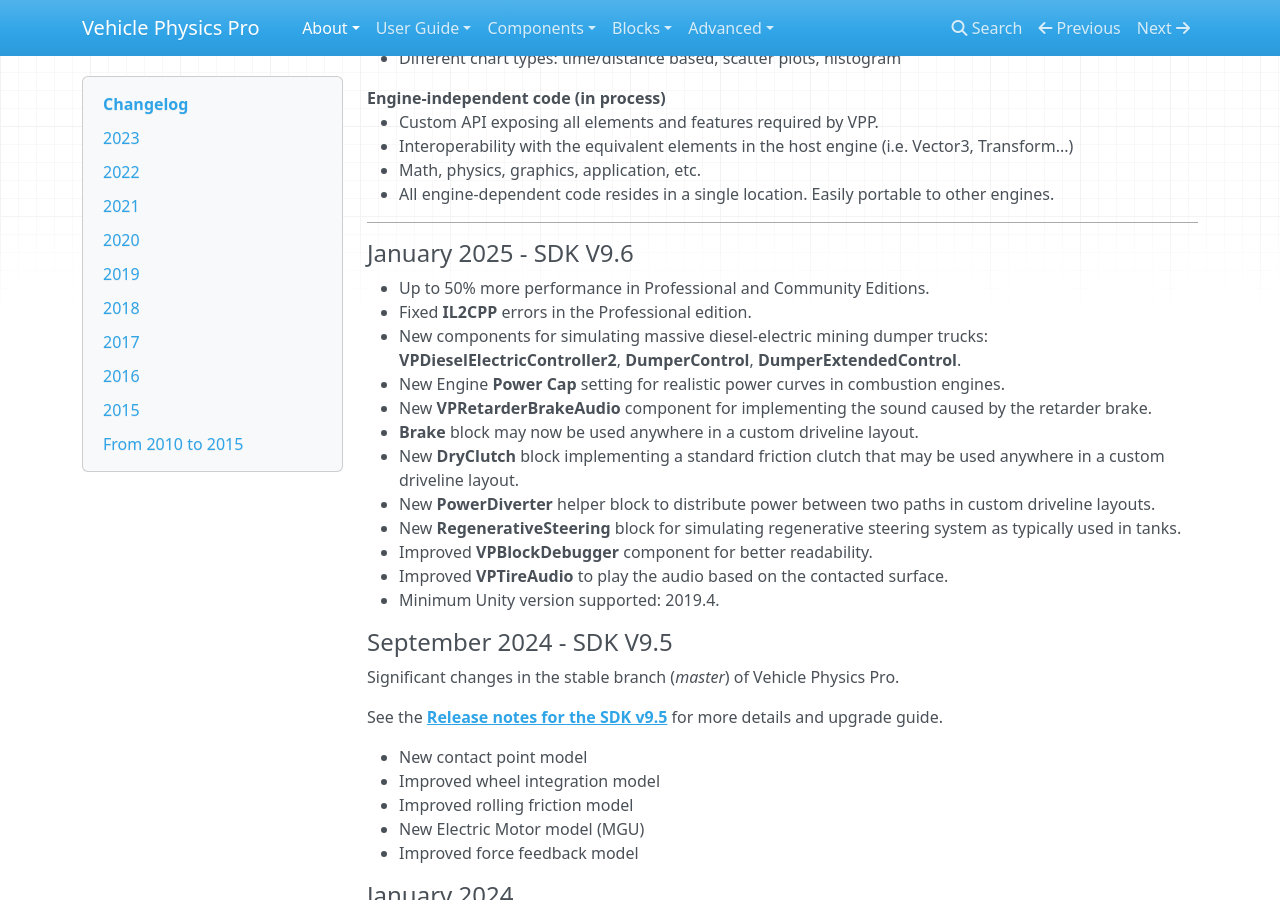
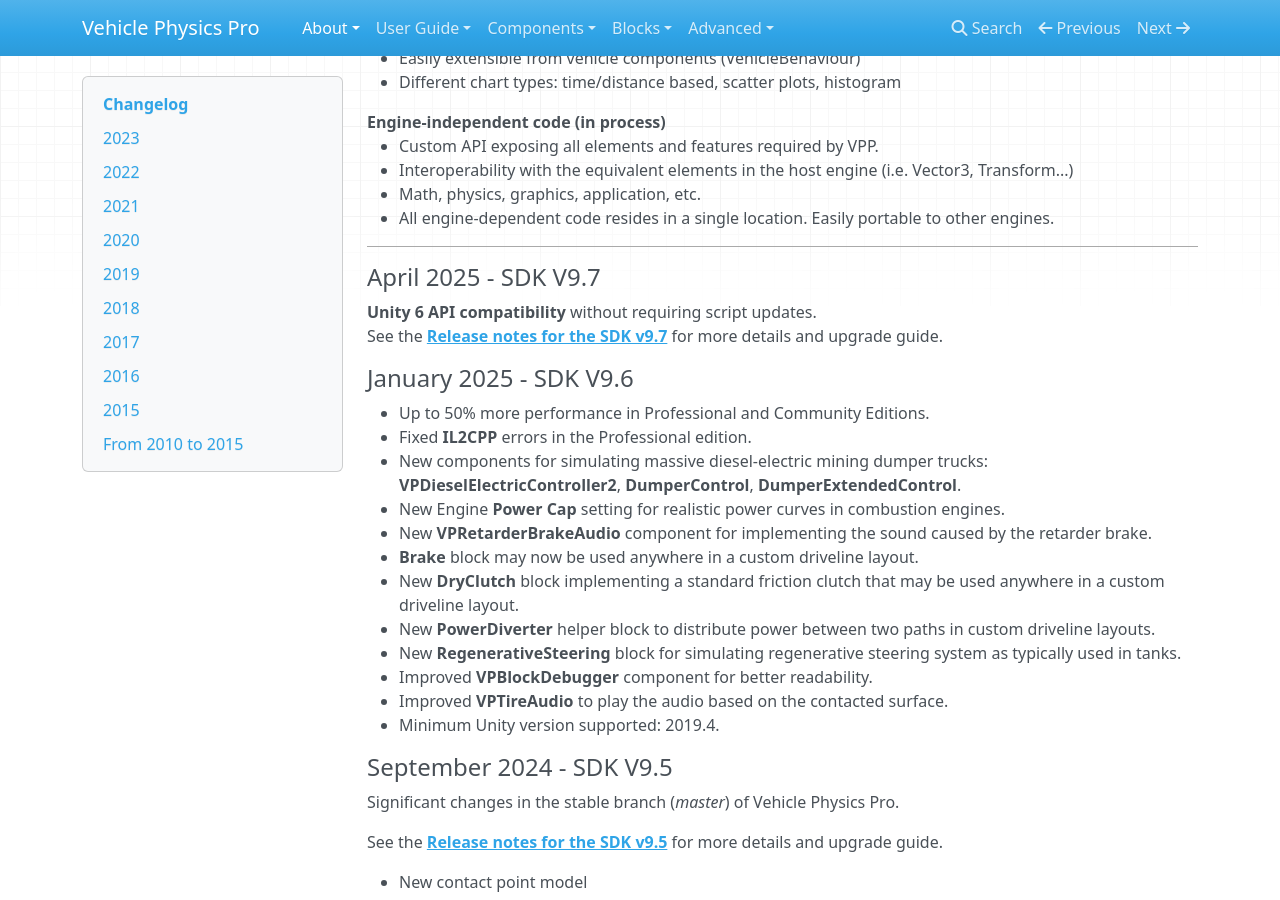
Before and after one commit to EdyJ/vehicle-physics-docs, an MkDocs documentation site: the page built from docs/about/changelog.md, in a window 1280 px wide and 900 px high, scrolled down 1704 px. Built offline with MkDocs 1.6.1, drawn with Linux system fonts in a browser that asks for light colours; nearby versions of some CDN libraries; library files that are not in the unit come from our copies; some of the changed text lies outside the part shown.

Commit message:
Changelog and release notes for SDK v9.7

```diff
--- a/docs/about/changelog.md
+++ b/docs/about/changelog.md
@@ -11,6 +11,7 @@
 
 Release notes and upgrade guides:
 
+- [SDK v9.7 Release Notes](/about/release-notes-sdk-v9.7)
 - [SDK v9.5 Release Notes](/about/release-notes-sdk-v9.5)
 
 ----
@@ -78,6 +79,12 @@
 	- All engine-dependent code resides in a single location. Easily portable to other engines.
 
 ----
+
+#### April 2025 - SDK V9.7
+
+**Unity 6 API compatibility** without requiring script updates.<br>
+See the **[Release notes for the SDK v9.7](/about/release-notes-sdk-v9.7)** for more details and
+upgrade guide.
 
 #### January 2025 - SDK V9.6
 
```
Also changed, not shown: docs/about/release-notes-sdk-v9.7.md (added, +36 -0 lines).
